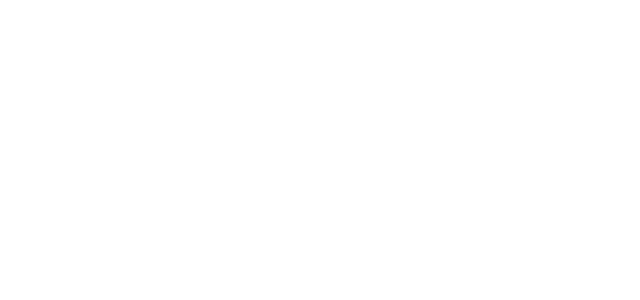
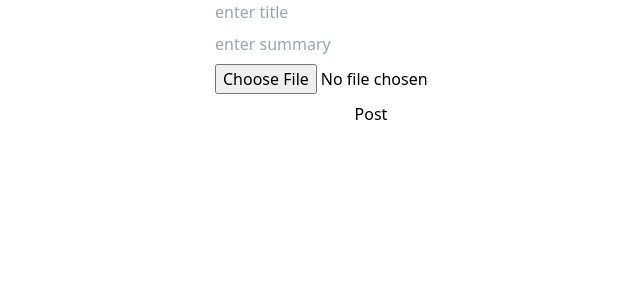
Before and after one commit to shubhratiwary134/Blog-fullstack, a React (Vite) app in the folder blog-frontend/: page /create in a window 1280 px wide. Before the commit this address had no page. Shown: the top 300 px of the page, without its empty margins (269-909 px from the left). Built offline with nearby package versions, Linux system fonts and the light colour scheme.

Commit message:
createPost file created

```diff
--- /dev/null
+++ b/blog-frontend/src/component/Createpost.jsx
@@ -0,0 +1,18 @@
+
+const Createpost = () => {
+  return (
+    <>
+    <form className="w-screen h-screen flex justify-center ">
+        <div className="h-screen gap-2 flex flex-col ">
+        <input className="" type='title' placeholder="enter title "></input>
+        <input type='summary' placeholder="enter summary"></input>
+        <input type='file'></input>
+        <button >Post</button>
+        </div>
+
+    </form>
+    </>
+  )
+}
+
+export default Createpost
--- a/blog-frontend/src/component/Navbar.jsx
+++ b/blog-frontend/src/component/Navbar.jsx
@@ -32,13 +32,16 @@
         setIsLoggedIn(false)
     }
     }
+    function handleCreateRoute(){
+        navigate('/create')
+    }
     return (
         <div className='flex justify-between p-4'>
             <div className="p-2" >Blogo </div>
             {isLoggedIn ?
             <div className="flex w-1/2 justify-end gap-2 p-2">
             <div>
-                <button >Create a Post</button>
+                <button onClick={handleCreateRoute}>Create a Post</button>
                  </div>
             <div>
                 <button onClick={logout} >Logout</button>
--- a/blog-frontend/src/main.jsx
+++ b/blog-frontend/src/main.jsx
@@ -5,6 +5,7 @@
 import { BrowserRouter, Routes, Route } from "react-router-dom";
 import Register from './component/Register.jsx';
 import Login from './component/Login.jsx';
+import Createpost from './component/Createpost.jsx';
 
 ReactDOM.createRoot(document.getElementById('root')).render(
   <React.StrictMode>
@@ -13,6 +14,7 @@
       <Route path='/' element = {<App/>} ></Route>
       <Route path='/register' element={<Register/>}></Route>
       <Route path='/login' element={<Login/>}></Route>
+      <Route path='/create' element={<Createpost/>}></Route>
     </Routes>
     </BrowserRouter>
   </React.StrictMode>,
```
